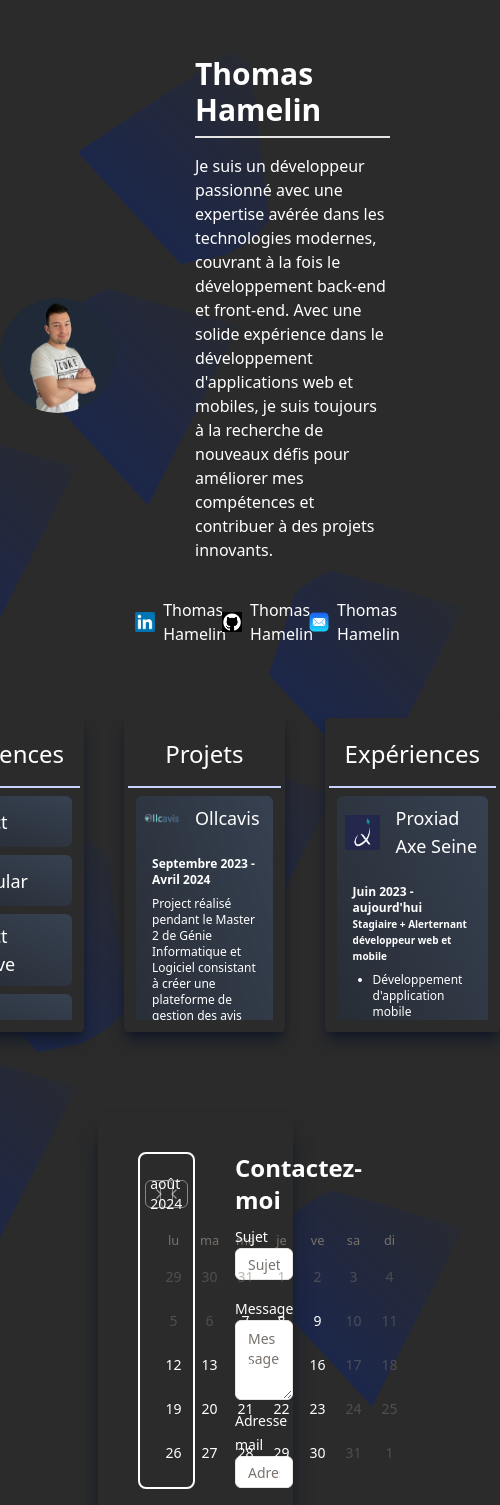
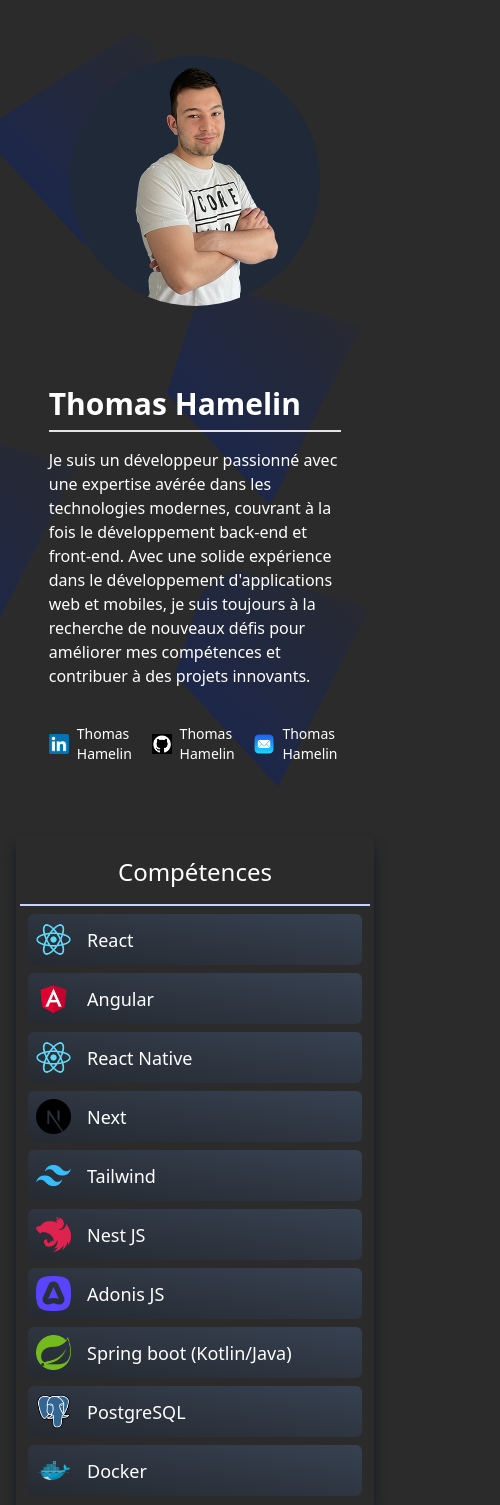
Before and after one commit to Eikjos/portfolio, a Next.js app: page / in a window 390 px wide. Shown: the top 1505 px of the page, 500 px wide, since content can reach past the window. Built offline with nearby package versions, Linux system fonts and the light colour scheme.

Commit message:
feat: responsive mobile

```diff
--- a/app/api/appointments/route.ts
+++ b/app/api/appointments/route.ts
@@ -1,24 +1,24 @@
-import prisma, { getAppointmentByDate } from "@/lib/prisma";
+import { sendContactMail } from "@/lib/mail";
 import { AppointmentData } from "@/types/appointment";
 import { NextRequest, NextResponse } from "next/server";
 
-export async function GET(request: NextRequest) {
-  const date = request.nextUrl.searchParams.get("date");
-  if (!date) {
-    return new NextResponse(JSON.stringify({ error: "Invalid Date" }), {
-      status: 400,
-      headers: { "Content-Type": "application/json" },
-    });
-  }
-  const appointments = await getAppointmentByDate(new Date(date as string));
-  return NextResponse.json(appointments);
-}
+// export async function GET(request: NextRequest) {
+//   const date = request.nextUrl.searchParams.get("date");
+//   if (!date) {
+//     return new NextResponse(JSON.stringify({ error: "Invalid Date" }), {
+//       status: 400,
+//       headers: { "Content-Type": "application/json" },
+//     });
+//   }
+//   const appointments = await getAppointmentByDate(new Date(date as string));
+//   return NextResponse.json(appointments);
+// }
 
 export async function POST(request: NextRequest) {
   const value = (await request.json()) as AppointmentData;
-  await prisma.appointment.create({ data: { ...value } });
+  //await prisma.appointment.create({ data: { ...value } });
   try {
-    // sendContactMail(value);
+    sendContactMail(value);
   } catch (e) {
     return new NextResponse(JSON.stringify({ message: "Error occured" }), {
       status: 500,
--- a/app/layout.tsx
+++ b/app/layout.tsx
@@ -15,12 +15,15 @@ export default function RootLayout({
 }>) {
   return (
     <html lang="fr">
+      <head>
+        <meta
+          name="viewport"
+          content="width=device-width, initial-scale=1.0, maximum-scale=1.0, user-scalable=no"
+        ></meta>
+      </head>
       <body>
         <Head>
-          <meta
-            name="viewport"
-            content="width=device-width, initial-scale=1.0"
-          ></meta>
+          <title>Thomas Hamelin | Portfolio</title>
         </Head>
         {children}
         <Toaster />
--- a/app/page.tsx
+++ b/app/page.tsx
@@ -5,14 +5,14 @@ import { Presentation } from "@/components/templates/presentation";
 
 export default function Home() {
   return (
-    <>
-      <div className="absolute top-10 right-1/4 -z-10 w-56 h-56 bg-gradient-to-tr from-blue-950 to-secondary rounded-full [clip-path:polygon(80%_0%,91%_92%,50%_100%,4%_50%)]"></div>
+    <div className="w-screen">
+      <div className="absolute md:top-10 top-5 md:right-1/4 right-1/2 -z-10 w-56 h-56 bg-gradient-to-tr from-blue-950 to-secondary rounded-full [clip-path:polygon(80%_0%,91%_92%,50%_100%,4%_50%)]"></div>
       <div className="absolute top-1/2 right-3/4 -z-10 w-56 h-56 bg-gradient-to-tr from-blue-950 to-secondary rounded-full [clip-path:polygon(20%_0%,91%_20%,50%_100%,4%_50%)]"></div>
-      <div className="absolute top-1/3 right-1/3 -z-10 w-56 h-56 bg-gradient-to-tr from-blue-950 to-secondary rounded-full [clip-path:polygon(20%_0%,91%_20%,50%_100%,4%_50%)]"></div>
-      <div className="absolute top-2/3 left-2/3 -z-10 w-56 h-56 bg-gradient-to-tr from-blue-950 to-secondary rounded-full [clip-path:polygon(20%_0%,91%_20%,50%_100%,4%_50%)]"></div>
+      <div className="absolute top-1/3 md:right-1/3 right-2 -z-10 w-56 h-56 bg-gradient-to-tr from-blue-950 to-secondary rounded-full [clip-path:polygon(20%_0%,91%_20%,50%_100%,4%_50%)]"></div>
+      <div className="absolute top-2/3 md:left-2/3 -right-0 -z-10 w-56 h-56 bg-gradient-to-tr from-blue-950 to-secondary rounded-full [clip-path:polygon(20%_0%,91%_20%,50%_100%,4%_50%)]"></div>
       <div className="pt-14">
         <Presentation />
-        <div className="flex flex-row mx-auto gap-10 w-2/3 justify-center mt-16">
+        <div className="flex flex-col md:flex-row mx-auto gap-10 justify-center mt-16 px-4 md:w-3/4 w-full flex-wrap">
           <Card title="Compétences">
             <ListItem
               title="React"
@@ -127,13 +127,13 @@ export default function Home() {
           </Card>
         </div>
       </div>
-      <div className="my-20">
+      <div className="mt-20 md:mb-20 mb-36">
         <Appointment />
       </div>
-      <div className="absolute -bottom-52 right-60 -z-10 w-56 h-56 bg-gradient-to-tr from-blue-950 to-secondary rounded-full [clip-path:polygon(80%_0%,91%_92%,50%_100%,4%_50%)]"></div>
-      <div className="absolute -bottom-1/2 right-3/4 -z-10 w-56 h-56 bg-gradient-to-tr from-blue-950 to-secondary rounded-full [clip-path:polygon(20%_0%,91%_20%,50%_100%,4%_50%)]"></div>
-      <div className="absolute -bottom-32 left-1/3 -z-10 w-56 h-56 bg-gradient-to-tr from-blue-950 to-secondary rounded-full [clip-path:polygon(20%_0%,91%_20%,50%_100%,4%_50%)]"></div>
-      <div className="absolute -bottom-2/3 left-2/3 -z-10 w-56 h-56 bg-gradient-to-tr from-blue-950 to-secondary rounded-full [clip-path:polygon(20%_0%,91%_20%,50%_100%,4%_50%)]"></div>
-    </>
+      <div className="absolute hidden md:block -bottom-52 right-60 -z-10 w-56 h-56 bg-gradient-to-tr from-blue-950 to-secondary rounded-full [clip-path:polygon(80%_0%,91%_92%,50%_100%,4%_50%)]"></div>
+      <div className="absolute hidden md:block -bottom-1/2 right-3/4 -z-10 w-56 h-56 bg-gradient-to-tr from-blue-950 to-secondary rounded-full [clip-path:polygon(20%_0%,91%_20%,50%_100%,4%_50%)]"></div>
+      <div className="absolute hidden md:block -bottom-32 left-1/3 -z-10 w-56 h-56 bg-gradient-to-tr from-blue-950 to-secondary rounded-full [clip-path:polygon(20%_0%,91%_20%,50%_100%,4%_50%)]"></div>
+      <div className="absolute hidden md:block -bottom-2/3 left-2/3 -z-10 w-56 h-56 bg-gradient-to-tr from-blue-950 to-secondary rounded-full [clip-path:polygon(20%_0%,91%_20%,50%_100%,4%_50%)]"></div>
+    </div>
   );
 }
--- a/components/organims/appointment.tsx
+++ b/components/organims/appointment.tsx
@@ -3,7 +3,6 @@
 import { useToast } from "@/components/ui/use-toast";
 import { AppointmentData } from "@/types/appointment";
 import { zodResolver } from "@hookform/resolvers/zod";
-import { Appointment as AppointmentEntity } from "@prisma/client";
 import { fr } from "date-fns/locale";
 import daysjs from "dayjs";
 import { useState } from "react";
@@ -23,18 +22,18 @@ const AppointmentSchema = z.object({
   date: z.date({ required_error: "Required" }),
 }) satisfies z.ZodType<AppointmentData>;
 
-const getAppointmentsByDate = async (
-  date: Date
-): Promise<AppointmentEntity[]> => {
-  const response = await fetch(`/api/appointments?date=${date.toISOString()}`);
-  const appointments = (await response.json()) as AppointmentEntity[];
-  return appointments;
-};
+// const getAppointmentsByDate = async (
+//   date: Date
+// ): Promise<AppointmentEntity[]> => {
+//   const response = await fetch(`/api/appointments?date=${date.toISOString()}`);
+//   const appointments = (await response.json()) as AppointmentEntity[];
+//   return appointments;
+// };
 
 const getAvailableDate = async (date: Date) => {
-  const appointments = await getAppointmentsByDate(date).then((items) =>
-    items.map((item) => new Date(item.date))
-  );
+  // const appointments = await getAppointmentsByDate(date).then((items) =>
+  //   items.map((item) => new Date(item.date))
+  // );
   const startDate = new Date(date.setHours(9, 30, 0, 0));
   const endDate = new Date(date.setHours(17, 30, 0, 0));
   const invalidDates: Date[] = [
@@ -43,7 +42,7 @@ const getAvailableDate = async (date: Date) => {
     new Date(date.setHours(13, 0, 0, 0)),
     new Date(date.setHours(13, 30, 0, 0)),
     new Date(date.setHours(14, 0, 0, 0)),
-    ...appointments,
+    // ...appointments,
   ];
   const initialValues = [];
   let currentDate = startDate;
@@ -102,8 +101,8 @@ const Appointment = () => {
   };
 
   return (
-    <div className="w-1/2 mx-auto p-10 flex flex-row gap-10 rounded-2xl shadow-xl shadow-gray-900 bg-secondary">
-      <div className="w-1/2">
+    <div className="sm:w-5/6 md:w-2/3  w-full md:mx-auto md:p-10 p-4 flex md:flex-row flex-col gap-10 rounded-2xl shadow-xl shadow-gray-900 bg-secondary">
+      <div className="md:w-1/2 w-4/5 mx-auto">
         <Calendar
           mode="single"
           locale={fr}
@@ -126,7 +125,10 @@ const Appointment = () => {
         />
       </div>
       <Form {...form}>
-        <form onSubmit={form.handleSubmit(onSubmit)} className="w-1/2">
+        <form
+          onSubmit={form.handleSubmit(onSubmit)}
+          className="md:w-1/2 w-full"
+        >
           <h3 className="text-2xl text-white font-semibold">Contactez-moi</h3>
           <Input
             name="subject"
--- a/components/templates/card.tsx
+++ b/components/templates/card.tsx
@@ -5,14 +5,14 @@ type CardProps = {
 
 const Card = ({ title, children }: CardProps) => {
   return (
-    <div className="sha p-1 w-96 rounded-sm shadow-lg shadow-gray-900 bg-secondary">
+    <div className="sha p-1 md:w-96 w-auto rounded-sm shadow-lg shadow-gray-900 bg-secondary">
       <div className="w-full h-full">
         <div className="border-b-2 border-b-indigo-200 p-4">
           <h2 className="font-medium text-2xl text-center text-white">
             {title}
           </h2>
         </div>
-        <div className="m-2 overflow-y-scroll max-h-56 flex flex-col gap-2">
+        <div className="m-2 overflow-y-scroll md:max-h-56 flex flex-col gap-2">
           {children}
         </div>
       </div>
--- a/components/templates/presentation.tsx
+++ b/components/templates/presentation.tsx
@@ -4,9 +4,9 @@ import { PhotoMe } from "../molecules/photo-me";
 export const Presentation = () => {
   return (
     <>
-      <div className="flex flex-row items-center gap-20 justify-center">
+      <div className="flex md:flex-row flex-col items-center gap-20 justify-center">
         <PhotoMe size={250} />
-        <div className="flex flex-col w-1/2 gap-4 text-white">
+        <div className="flex flex-col md:w-1/2 gap-4 text-white w-3/4">
           <h1 className="font-semibold text-3xl border-b-2 pb-2">
             Thomas Hamelin
           </h1>
@@ -22,7 +22,7 @@ export const Presentation = () => {
             <a
               href="https://www.linkedin.com/in/thomas-hamelin-74b919229/"
               target="_blank"
-              className="hover:border-b-blue-900 hover:border-b-2 pb-2 hover:animate-shake"
+              className="hover:border-b-blue-900 hover:border-b-2 pb-2 hover:animate-shake text-sm md:text-md"
             >
               <div className="flex flex-row gap-2 items-center justify-center">
                 <Image
@@ -37,7 +37,7 @@ export const Presentation = () => {
             <a
               href="https://github.com/Eikjos"
               target="_blank"
-              className="hover:border-b-blue-900 hover:border-b-2 pb-2 hover:animate-shake"
+              className="hover:border-b-blue-900 hover:border-b-2 pb-2 hover:animate-shake text-sm md:text-md"
             >
               <div className="flex flex-row gap-2 items-center justify-center">
                 <Image
@@ -51,7 +51,7 @@ export const Presentation = () => {
             </a>
             <a
               href="mailto:thomashamelin27@outlook.fr"
-              className="hover:border-b-blue-900 hover:border-b-2 pb-2 rotate-0 hover:animate-shake"
+              className="hover:border-b-blue-900 hover:border-b-2 pb-2 rotate-0 hover:animate-shake text-sm md:text-md"
             >
               <div className="flex flex-row gap-2 items-center justify-center">
                 <Image
```
